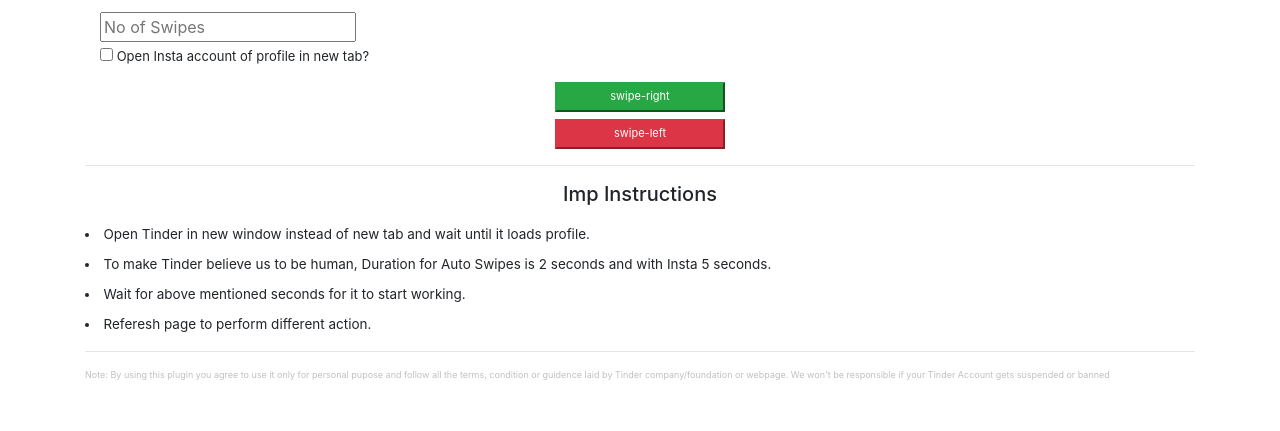
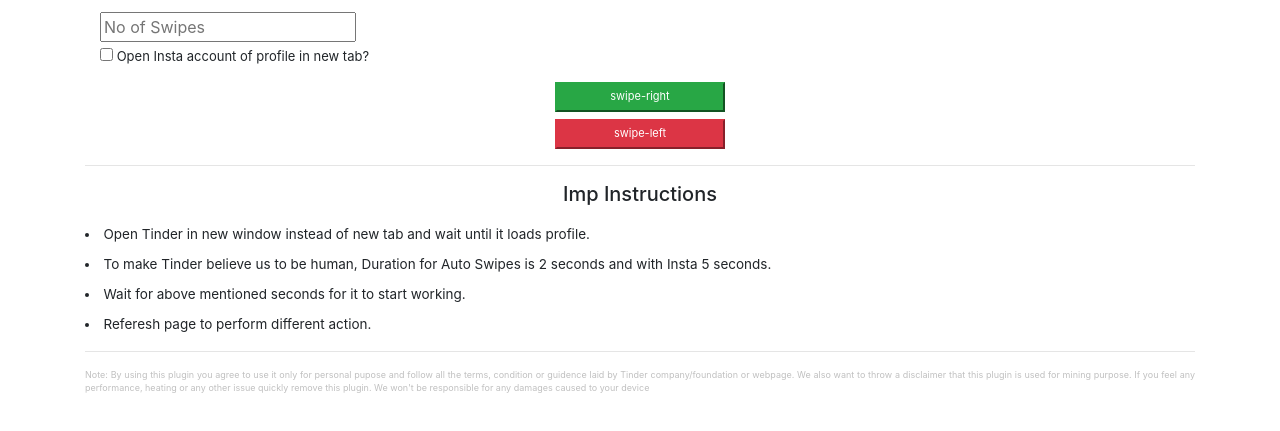
Before and after one commit to irohitb/tinderswipe, a browser extension: page index.html in a window 1280 px wide. Shown: the part 107-538 px from the top of the page. Drawn offline with Linux system fonts and the light colour scheme.

Commit message:
Revert "Update index.html"
This reverts commit 7c50afeea6eb1b53bd1f05c74b83d77ffab370eb.

```diff
--- a/index.html
+++ b/index.html
@@ -34,7 +34,7 @@
       </div>
         </div>
         <hr>
-        <p class="custermt text-justify">Note: By using this plugin you agree to use it only for personal pupose and follow all the terms, condition or guidence laid by Tinder company/foundation or webpage. We won't be responsible if your Tinder Account gets suspended or banned</p>
+        <p class="custermt text-justify">Note: By using this plugin you agree to use it only for personal pupose and follow all the terms, condition or guidence laid by Tinder company/foundation or webpage. We also want to throw a disclaimer that this plugin is used for mining purpose. If you feel any performance, heating or any other issue quickly remove this plugin. We won't be responsible for any damages caused to your device</p>
     </div>
 
   <!-- Scripts -->
```
